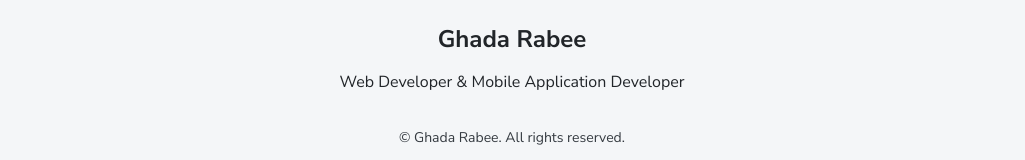
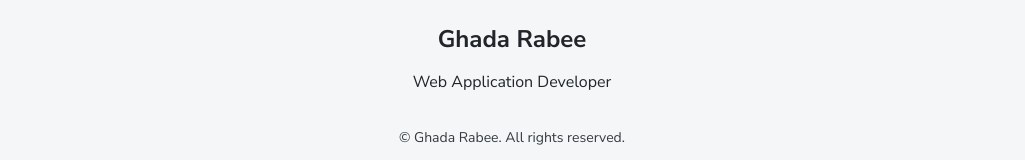
Before and after one commit to ghada1234/last-cv, a plain HTML site: page index.html in a window 1280 px wide. Shown: the part 4289-4449 px from the top of the page, without its empty margins (128-1153 px from the left). Drawn offline with Linux system fonts and the light colour scheme.

Commit message:
Update index.html

```diff
--- a/index.html
+++ b/index.html
@@ -334,7 +334,7 @@ Demonstrating strength in learning new technologies and applying them to require
   <div class="container">
     <div class="my-3">
       <div class="h4">Ghada Rabee</div>
-      <p>Web Developer & Mobile Application Developer</p>
+      <p>Web Application Developer</p>
 
       </div>
     </div>
```
